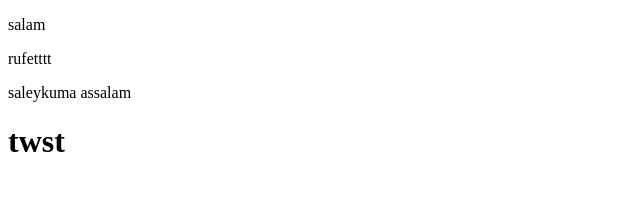
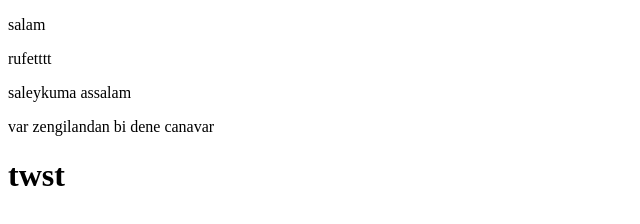
Before and after one commit to rufatksdgkfdgd/rufet, a plain HTML site: page index.html in a window 1280 px wide. Shown: the whole page, without its empty margins (0-640 px from the left). Drawn offline with Linux system fonts and the light colour scheme.

Commit message:
Update index.html

```diff
--- a/index.html
+++ b/index.html
@@ -10,6 +10,7 @@
     <p>salam </p>
     <p> rufetttt</p>
     <p>saleykuma assalam</p>
+    <p>var zengilandan bi dene canavar</p>
 
 
     <h1>twst</h1>
```
